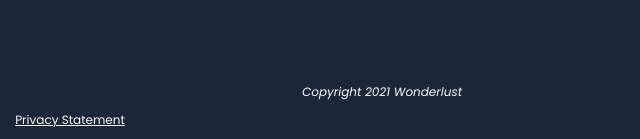
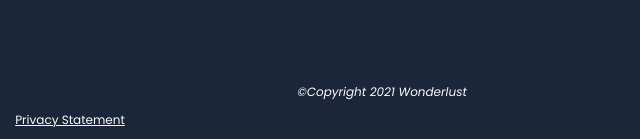
Before and after one commit to zfraedri/Wonderlust, a plain HTML site: page index.html in a window 1280 px wide. Shown: the part 2773-2912 px from the top of the page, 258-898 px from the left. Drawn offline with Linux system fonts and the light colour scheme.

Commit message:
update
added small change

```diff
--- a/index.html
+++ b/index.html
@@ -287,7 +287,7 @@
         </section>
         <section id="legal">
             <h2>Legal</h2>
-            <small>Copyright 2021 Wonderlust</small>
+            <small>&copy;Copyright 2021 Wonderlust</small>
             <a href="#">Privacy Statement</a>
             <a href="#">Terms of Service</a>
         </section>
```
